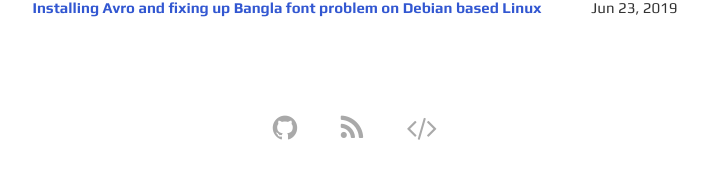
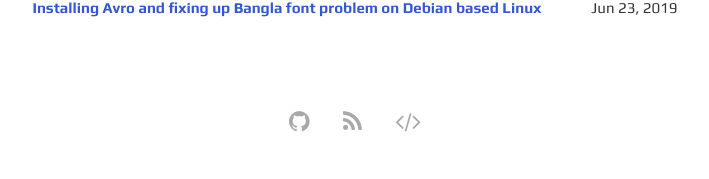
Before and after one commit to f4him/f4him.github.io, a Jekyll site: the page built from index.html, in a window 1280 px wide. Shown: the part 597-776 px from the top of the page, without its empty margins (285-994 px from the left). Built offline with Jekyll 4.4.1, drawn with Linux system fonts in a browser that asks for light colours.

Commit message:
fixed footer content spacing

```diff
--- a/_sass/_main.scss
+++ b/_sass/_main.scss
@@ -390,9 +390,9 @@ main {
   .social-footer-icons {
 
     .fa {
-      font-size: 1.9rem;
+      font-size: 1.6rem;
       color: #a9a9a9;
-      padding: 20px;
+      padding: 15px;
 
       &:hover {
         color: darken(#a9a9a9, 25%);
```
